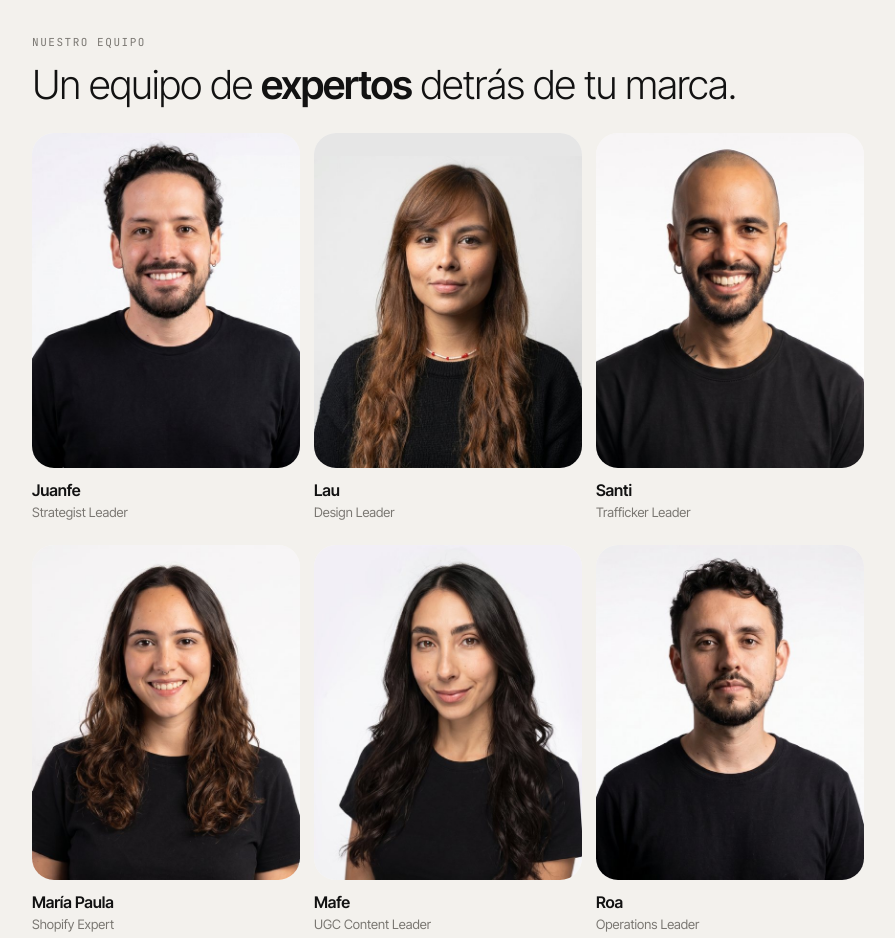
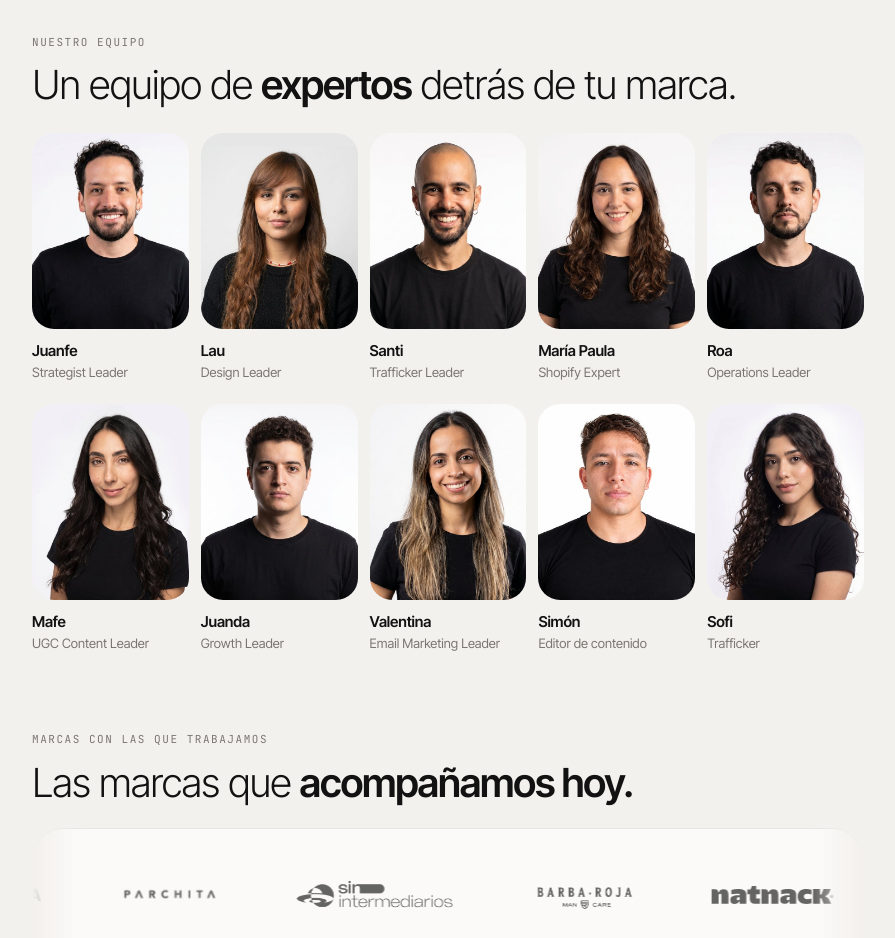
Before and after one commit to juanfelareal/dios-mio-coffee-propuesta, a plain HTML site: page index.html in a window 1280 px wide. Shown: the part 3460-4398 px from the top of the page, without its empty margins (192-1087 px from the left). Drawn offline with Linux system fonts and the light colour scheme.

Commit message:
Agrega a Simón al equipo
Co-Authored-By: Claude Fable 5.2 <noreply@anthropic.com>
Claude-Session: https://claude.ai/code/session_01XLm2ZHX3LMfGjSZ85HaKbM

```diff
--- a/index.html
+++ b/index.html
@@ -245,8 +245,9 @@ strong{font-weight:600;color:var(--ink);}
 .row h3{font-size:19px;font-weight:500;letter-spacing:-.015em;line-height:1.25;}
 .row p{font-size:15px;color:var(--ink-2);margin-top:4px;max-width:620px;}
 .next .mail{font-family:var(--mono);font-size:12px;letter-spacing:.04em;margin-top:18px;}
-.team{grid-template-columns:repeat(3,1fr);}
-@media (max-width:720px){.team{grid-template-columns:repeat(3,1fr);gap:18px 10px;}.member b{font-size:14px;}.member span{font-size:12px;}.metas{grid-template-columns:1fr;}.row{grid-template-columns:36px 1fr;}}
+.team{grid-template-columns:repeat(5,1fr);gap:22px 12px;}
+.member b{font-size:15px;}
+@media (max-width:720px){.team{grid-template-columns:repeat(2,1fr);gap:22px 14px;}.metas{grid-template-columns:1fr;}.row{grid-template-columns:36px 1fr;}}
 @media print{.rows,.metas{break-inside:avoid;}}
 </style>
 </head>
@@ -393,9 +394,9 @@ strong{font-weight:600;color:var(--ink);}
 const TEAM = [
   ['juanfe','Juanfe','Strategist Leader'], ['lau','Lau','Design Leader'],
   ['santi','Santi','Trafficker Leader'], ['maria','María Paula','Shopify Expert'],
-  ['mafe','Mafe','UGC Content Leader'], ['roa','Roa','Operations Leader'],
-  ['vale','Valentina','Email Marketing Leader'], ['juancho','Juanda','Growth Leader'],
-  ['sofi','Sofi','Trafficker'],
+  ['roa','Roa','Operations Leader'], ['mafe','Mafe','UGC Content Leader'],
+  ['juancho','Juanda','Growth Leader'], ['vale','Valentina','Email Marketing Leader'],
+  ['simon','Simón','Editor de contenido'], ['sofi','Sofi','Trafficker'],
 ];
 const teamEl = document.getElementById('team');
 if (teamEl) teamEl.innerHTML = TEAM.map(([f,n,r]) =>
```
Also changed, not shown: assets/team/simon.jpg (added).
